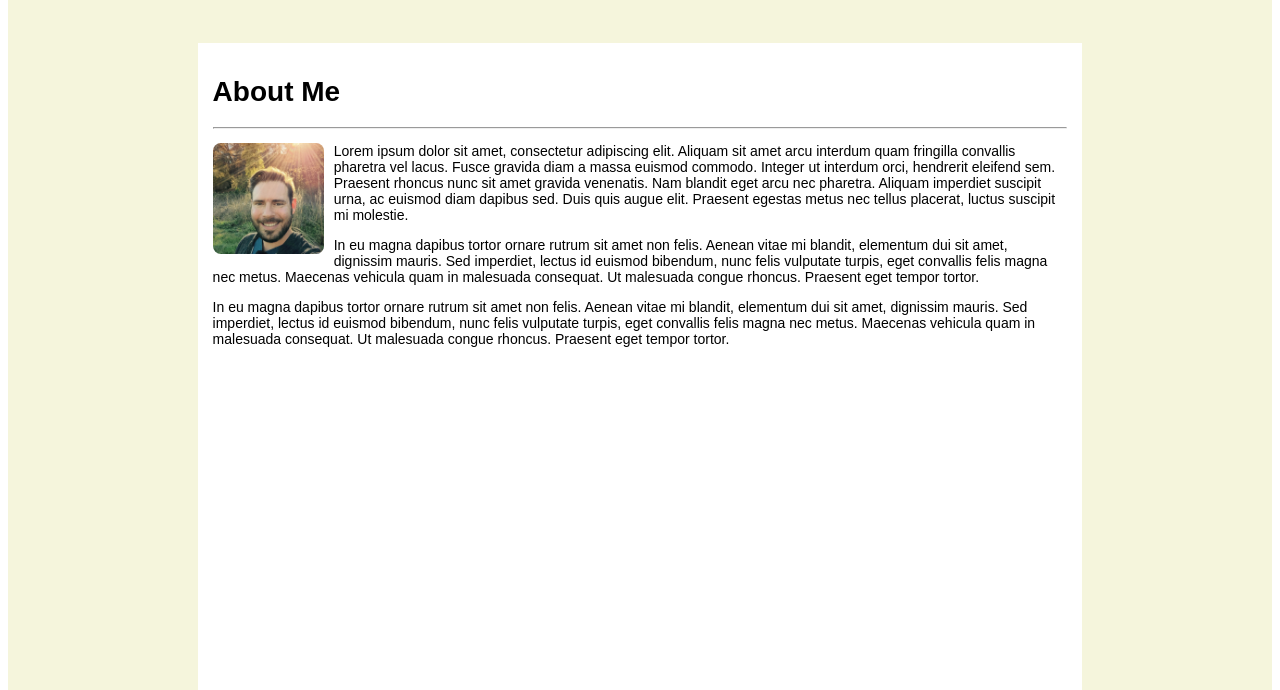
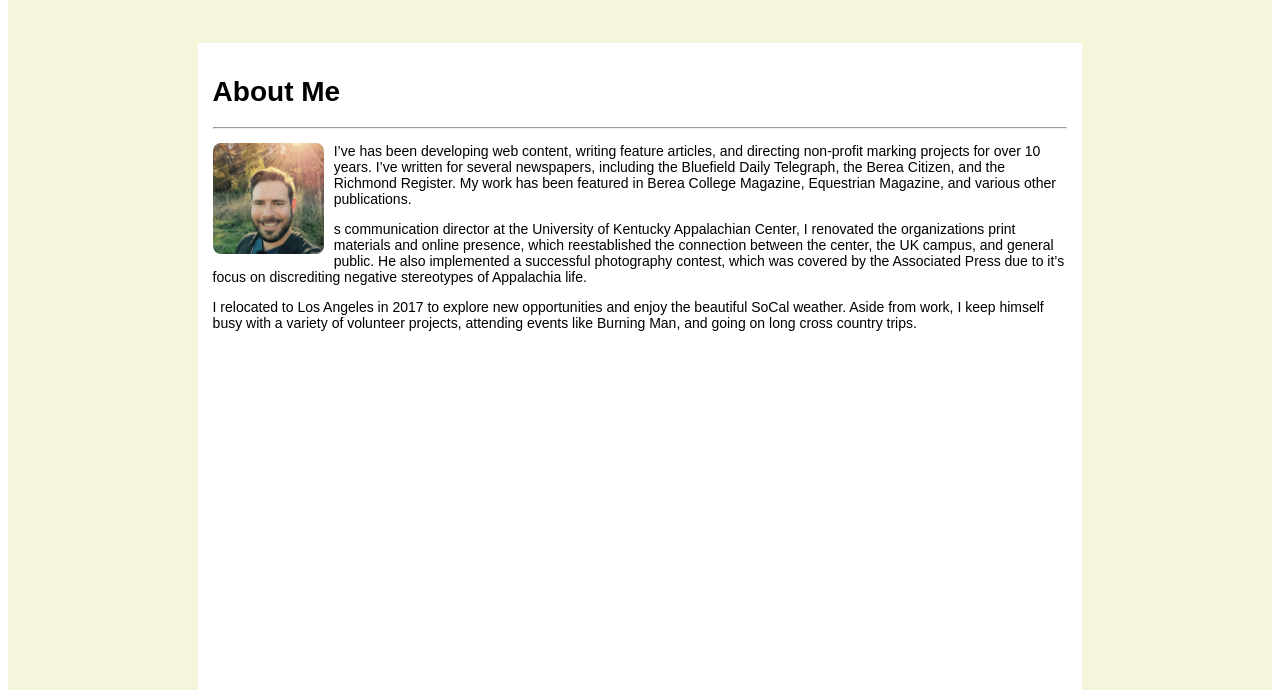
Before and after one commit to zcsocal/Basic-Portfolio, a plain HTML site: page index.html in a window 1280 px wide. Shown: the part 110-800 px from the top of the page. Drawn offline with Linux system fonts and the light colour scheme.

Commit message:
Finished

```diff
--- a/index.html
+++ b/index.html
@@ -39,11 +39,13 @@
 
             <p> <img class="paragraphimages" src="assets/images/zak.jpg">
 
-            Lorem ipsum dolor sit amet, consectetur adipiscing elit. Aliquam sit amet arcu interdum quam fringilla convallis pharetra vel lacus. Fusce gravida diam a massa euismod commodo. Integer ut interdum orci, hendrerit eleifend sem. Praesent rhoncus nunc sit amet gravida venenatis. Nam blandit eget arcu nec pharetra. Aliquam imperdiet suscipit urna, ac euismod diam dapibus sed. Duis quis augue elit. Praesent egestas metus nec tellus placerat, luctus suscipit mi molestie.</p>
+                I’ve has been developing web content, writing feature articles, and directing non-profit marking projects for over 10 years.
 
-            <p>In eu magna dapibus tortor ornare rutrum sit amet non felis. Aenean vitae mi blandit, elementum dui sit amet, dignissim mauris. Sed imperdiet, lectus id euismod bibendum, nunc felis vulputate turpis, eget convallis felis magna nec metus. Maecenas vehicula quam in malesuada consequat. Ut malesuada congue rhoncus. Praesent eget tempor tortor.</p>
+                I’ve written for several newspapers, including the Bluefield Daily Telegraph, the Berea Citizen, and the Richmond Register. My work has been featured in Berea College Magazine, Equestrian Magazine, and various other publications. </p>
 
-            <p>In eu magna dapibus tortor ornare rutrum sit amet non felis. Aenean vitae mi blandit, elementum dui sit amet, dignissim mauris. Sed imperdiet, lectus id euismod bibendum, nunc felis vulputate turpis, eget convallis felis magna nec metus. Maecenas vehicula quam in malesuada consequat. Ut malesuada congue rhoncus. Praesent eget tempor tortor.</p>
+                <p>s communication director at the University of Kentucky Appalachian Center, I renovated the organizations print materials and online presence, which reestablished the connection between the center, the UK campus, and general public. He also implemented a successful photography contest, which was covered by the Associated Press due to it’s focus on discrediting negative stereotypes of Appalachia life.</p>
+
+                <p>I relocated to Los Angeles in 2017 to explore new opportunities and enjoy the beautiful SoCal weather. Aside from work, I keep himself busy with a variety of volunteer projects, attending events like Burning Man, and going on long cross country trips.</p>
 
 
 
```
